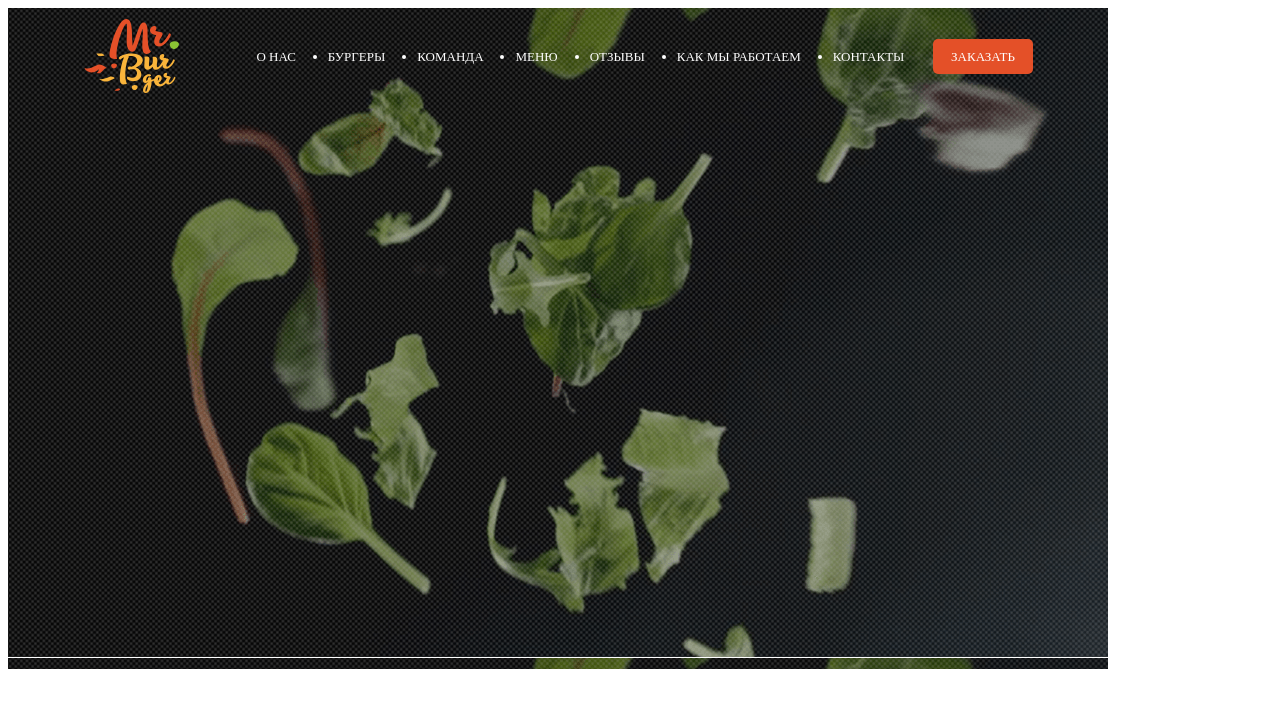
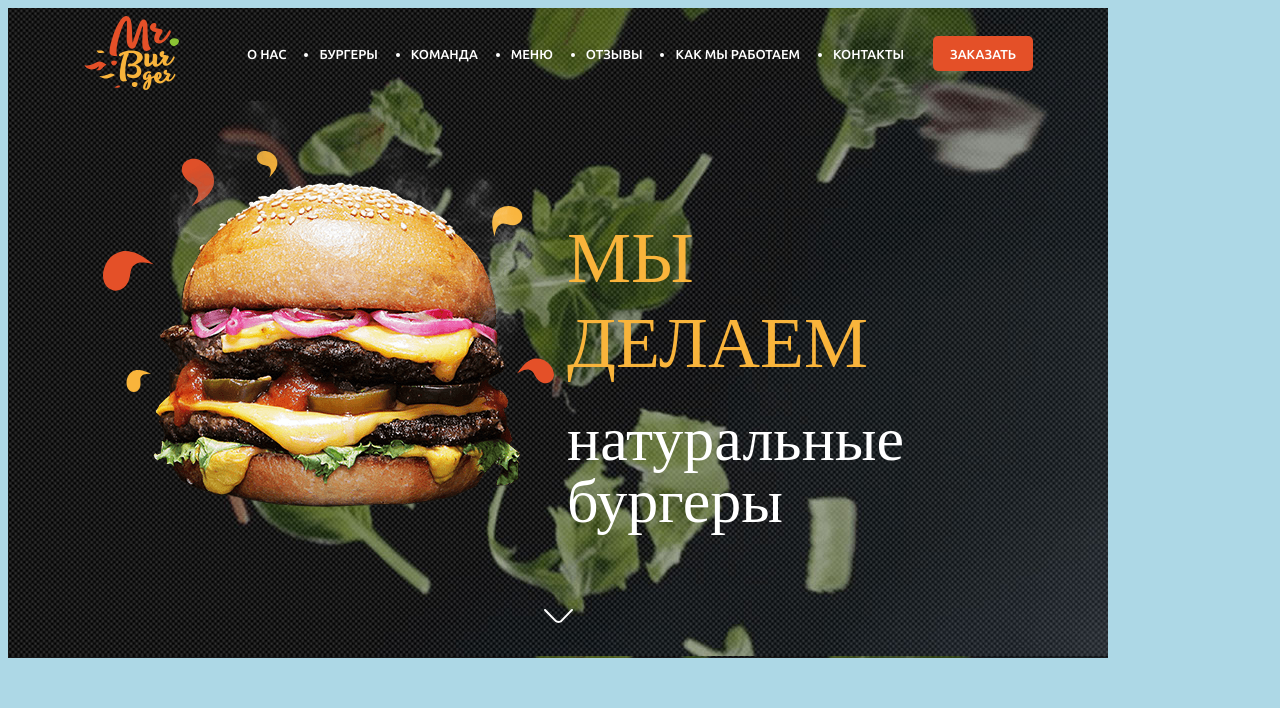
Before and after one commit to kjkf/school-project, a plain HTML site: page first_screen.html in a window 1280 px wide. Drawn offline with Linux system fonts and the light colour scheme; a web font is replaced by a local one.

Commit message:
first screen almost done

```diff
--- a/css/main.scss
+++ b/css/main.scss
@@ -1,19 +1,38 @@
+body {
+	background: lightblue;
+}
+
+@font-face {
+    font-family: Ubuntu-Medium; /* Имя шрифта */
+    src: url(../fonts/Ubuntu/Ubuntu-Medium.ttf); /* Путь к файлу со шрифтом */
+}
+
+@font-face {
+    font-family: Lifehack Medium; /* Имя шрифта */
+    src: url('../fonts/Lifehack Medium.ttf'); /* Путь к файлу со шрифтом */
+}
+
+@font-face {
+    font-family: Gagalin; /* Имя шрифта */
+    src: url('../fonts/Gagalin/Gagalin.ttf'); /* Путь к файлу со шрифтом */
+}
+
 .wrap-main {
-	background: url('../img/texture-bg.png');
+	background: url('../img/texture-bg.jpg');
 	width: 1100px;
 	height: 650px;
-	padding-top: 11px;
 }
 
 .header-wrap{
 	display: flex;
-	justify-content: flex-end;
+	justify-content: flex-start;
 	align-items: center;
 	margin: 0 auto;
 	width: 950px;
 	//border: 1px solid red;
 	color: #ffffff;
 	font: 13px/30px Ubuntu-Medium;
+	padding-top: 8px;
 
 	& .header:first-child {
 		margin-right: auto;
@@ -26,9 +45,12 @@
 	height: 75px;
 }
 
-.menu ul {
+.menu {
+	margin-left: 18px;
+
+	& ul {
 	display: flex;
-	width: 680px;
+	width: 690px;
 	justify-content: space-around;
 	//border: 1px solid green;
 
@@ -41,6 +63,7 @@
 	& li:first-child {
 		list-style: none;
 	}
+}
 }
 
 
@@ -55,3 +78,51 @@
 	font: 13px/30px Ubuntu-Medium;
 	//border: 1px solid lightblue;
 }
+
+.content-wrap {
+	width: 890px;
+	margin: 0 auto;
+	display: flex;
+	padding: 10px;
+    background: url(../icons/drops.svg) no-repeat 0px 60px;
+}
+.burger-img {
+	background: url(../img/burger.png) no-repeat 24px -18px;
+	width: 445px;
+	height: 424px;
+}
+
+.text-wrap {
+	width: 415px;
+	padding: 0 9px;
+
+}
+.we_do-text {
+	font-size: 72.02px;
+	font-family: "Gagalin";
+	color: rgb(249, 180, 59);
+	line-height: 1.181;
+	text-align: left;
+	-moz-transform: matrix( 1.00034537162918,0,0,0.99971888136576,0,0);
+	-webkit-transform: matrix( 1.00034537162918,0,0,0.99971888136576,0,0);
+	-ms-transform: matrix( 1.00034537162918,0,0,0.99971888136576,0,0);
+	z-index: 213;
+
+	margin: 115px 0 22px;
+}
+
+.natural_burgs-text {
+	font-size: 62px;
+    font-family: "Lifehack Medium";
+    color: #fff;
+    line-height: 1;
+}
+
+.arrow {
+	margin: 0 auto;
+	width: 30px;
+	height: 15px;
+	background: url(../icons/arrow-scroll.svg) no-repeat 50% 50%;
+	margin-top: 67px;
+
+}
--- a/first_screen.html
+++ b/first_screen.html
@@ -24,6 +24,14 @@
 				<button class="btn">ЗАКАЗАТЬ</button>
 			</div>
 		</div>
+		<div class="content-wrap">
+			<div class="burger-img"></div>
+			<div class="text-wrap">
+				<div class="we_do-text">МЫ ДЕЛАЕМ</div>
+				<div class="natural_burgs-text">натуральные бургеры</div>
+			</div>
+		</div>
+		<div class="arrow"></div>
 	</div>
 </body>
 </html>
```
Also changed, not shown: test.html (+68 -0 lines), css/main.css, img/burger.png (added), img/texture-bg.jpg (added), img/texture.png (deleted).
